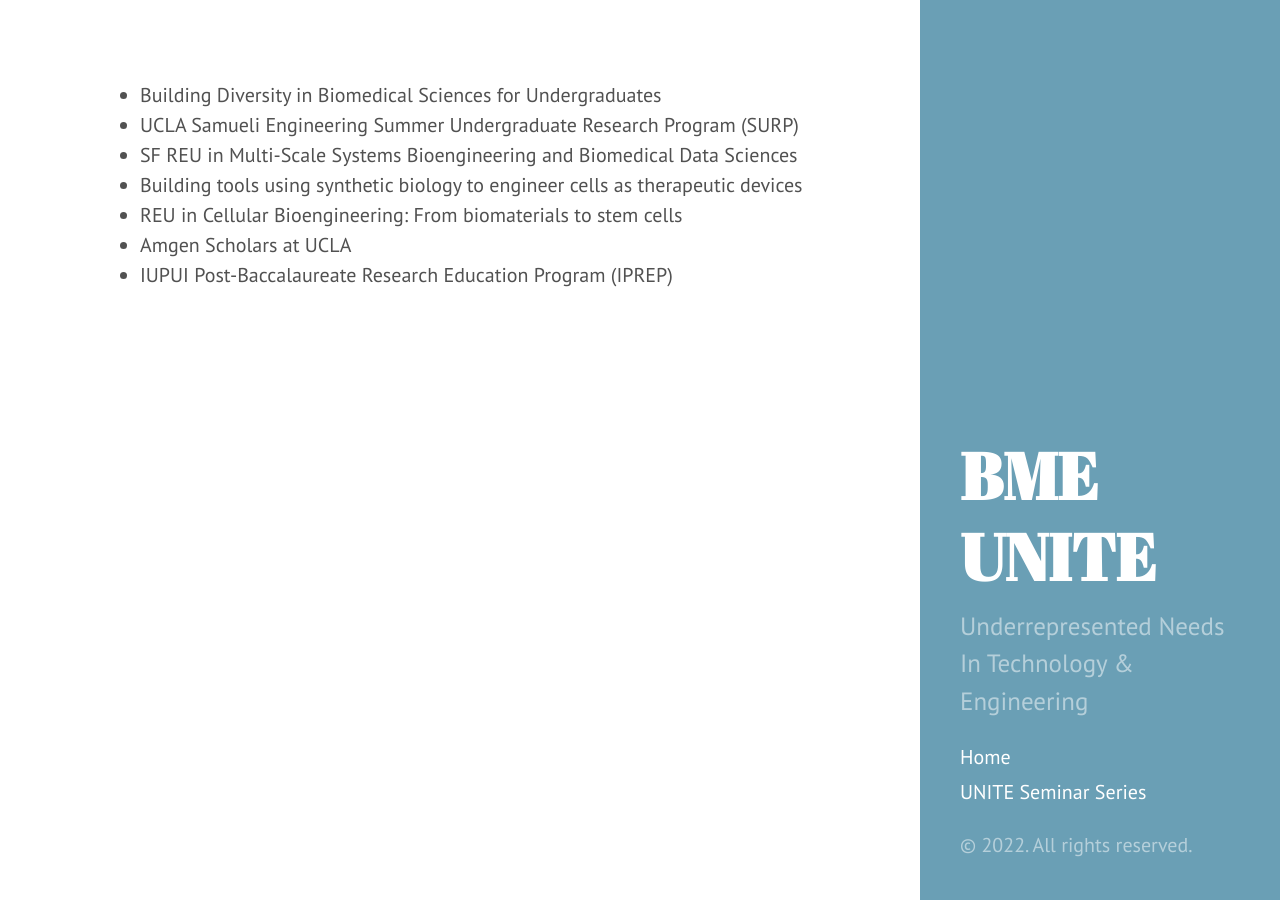
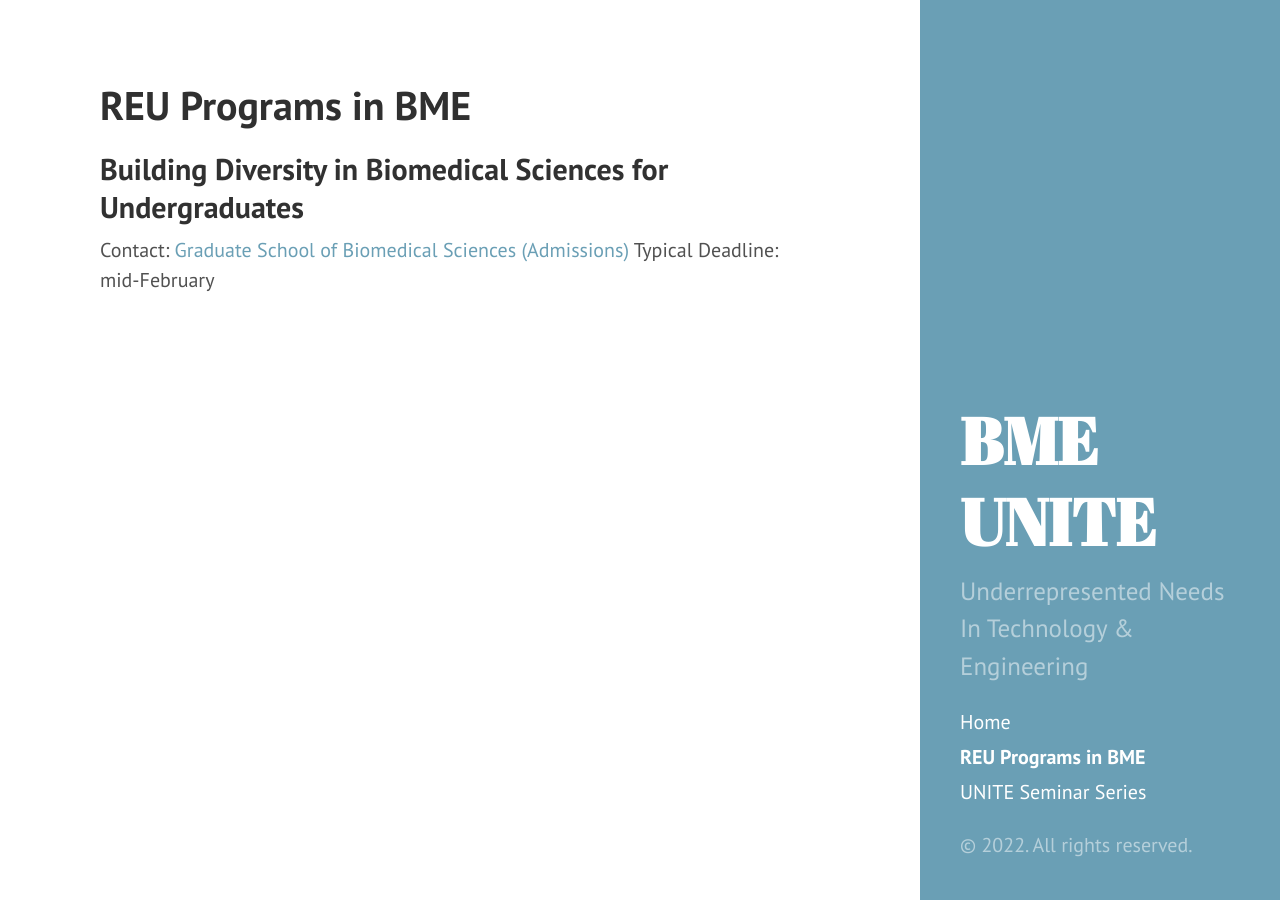
Before and after one commit to BME-UNITE/bmeunite, a Jekyll site: the page built from REU-programs.html, in a window 1280 px wide. Built offline with Jekyll 4.4.1, drawn with Linux system fonts in a browser that asks for light colours; Markdown is read by kramdown in place of the engine named in the settings.

Commit message:
Setup a bit more

```diff
--- a/REU-programs.html
+++ b/REU-programs.html
@@ -1,9 +1,12 @@
 ---
-layout: default
+layout: page
+title: REU Programs in BME
 ---
 
-<ul>
-    {% for program in site.data.programs %}
-      <li>{{ program.program }}</li>
-    {% endfor %}
-</ul>
+{% for program in site.data.programs %}
+  <h2>{{ program.program }}</h2>
+
+  Contact: <a href="mailto:{{ program.contact.email }}">{{ program.contact.name }}</a>
+
+  Typical Deadline: {{ program.deadline }}
+{% endfor %}
--- a/_data/programs.yaml
+++ b/_data/programs.yaml
@@ -1,15 +1,16 @@
 ---
 - program: "Building Diversity in Biomedical Sciences for Undergraduates"
+  contact:
+    name: Graduate School of Biomedical Sciences (Admissions)
+    email: gabs-admission@tufts.edu
   deadline: mid-February
-- program: "UCLA Samueli Engineering Summer Undergraduate Research Program (SURP)"
-  deadline: mid-February
-- program: "SF REU in Multi-Scale Systems Bioengineering and Biomedical Data Sciences"
-  deadline: March
-- program: "Building tools using synthetic biology to engineer cells as therapeutic devices"
-  deadline: No deadline
-- program: "REU in Cellular Bioengineering: From biomaterials to stem cells"
-  deadline: mid-March
-- program: "Amgen Scholars at UCLA"
-  deadline: February 1
-- program: "IUPUI Post-Baccalaureate Research Education Program (IPREP)"
-  deadline: Unknown
+  previous-research-expected: False
+  approx-program-size: 20
+  app-materials: Personal statement, two recommendation letters, transcripts
+  program-url: https://gsbs.tufts.edu/academics/BDBS
+  app-url: https://gsbs.tufts.edu/admissions/nonDegreePrograms/BDBS/requiredAppDocuments
+  funded: True
+  target:
+    - underrepresented
+    - M.D./Ph.D.
+    - Ph.D.
```
